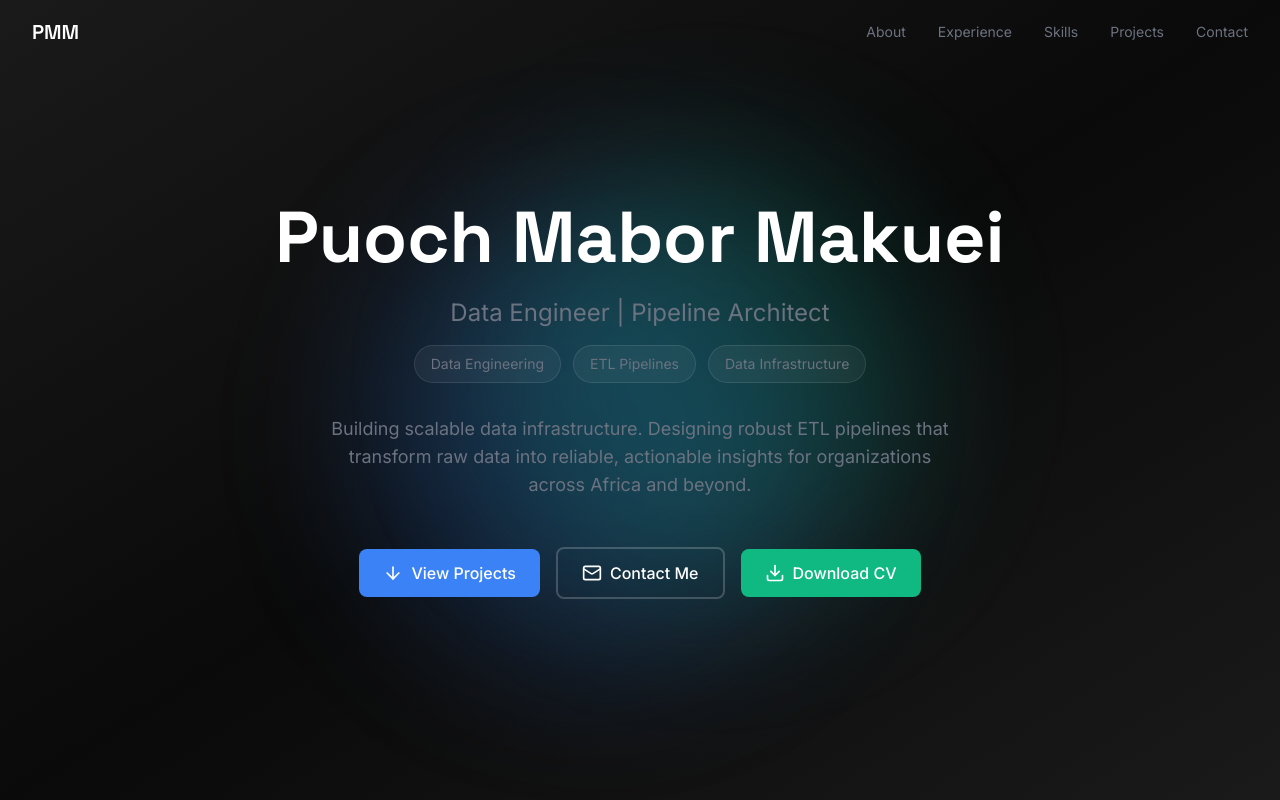
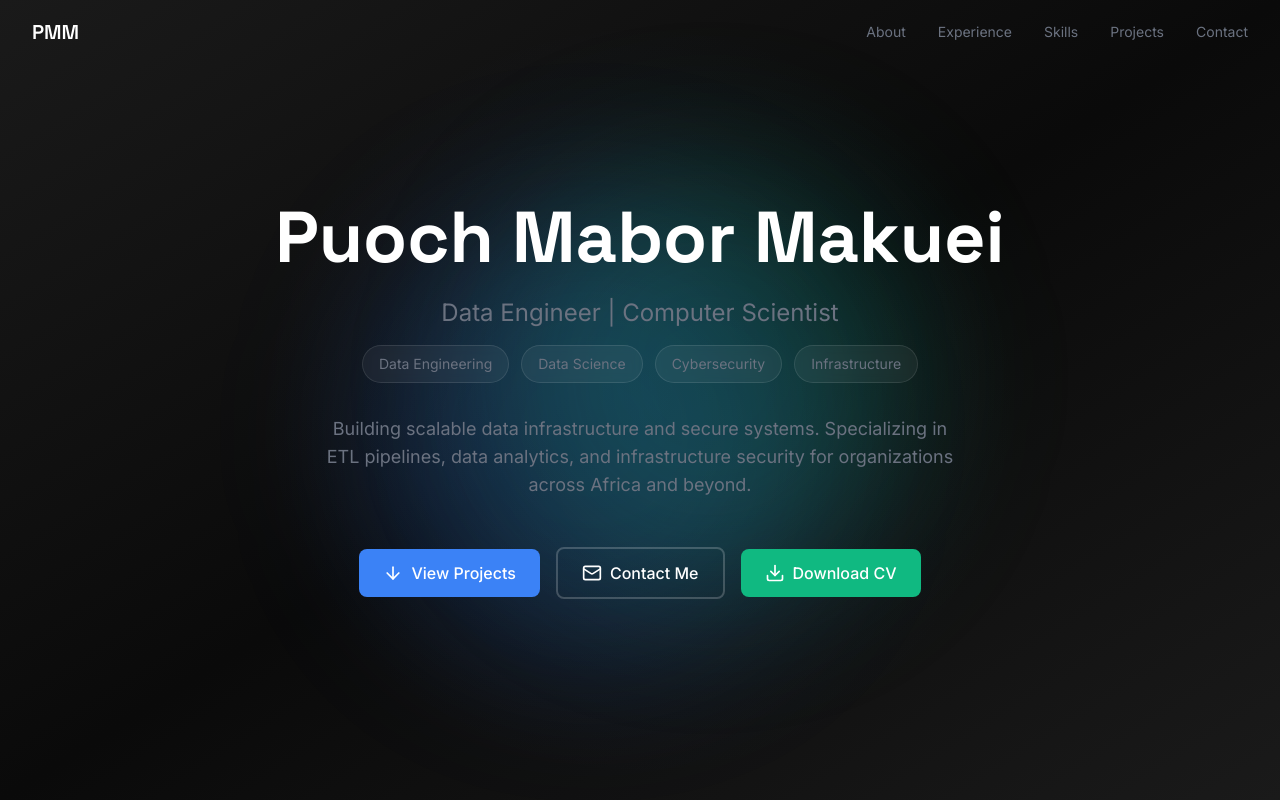
Before and after one commit to puoch1of1/PORTFOLIO-, a React (Vite) app: page / in a window 1280 px wide. Shown: the top 800 px of the page. Built offline with nearby package versions, Linux system fonts and the light colour scheme.

Commit message:
Update personal information and enhance narrative in content data

```diff
--- a/src/data/content.ts
+++ b/src/data/content.ts
@@ -1,11 +1,11 @@
 // Portfolio content data - easily customizable
 export const personalInfo = {
   name: "Puoch Mabor Makuei",
-  title: "Data Engineer | Pipeline Architect",
-  specializations: ["Data Engineering", "ETL Pipelines", "Data Infrastructure"],
+  title: "Data Engineer | Computer Scientist",
+  specializations: ["Data Engineering", "Data Science", "Cybersecurity", "Infrastructure"],
   location: "South Sudan",
   email: "lomaspuoch502@gmail.com",
-  tagline: "Building scalable data infrastructure. Designing robust ETL pipelines that transform raw data into reliable, actionable insights for organizations across Africa and beyond.",
+  tagline: "Building scalable data infrastructure and secure systems. Specializing in ETL pipelines, data analytics, and infrastructure security for organizations across Africa and beyond.",
 };
 
 export const about = {
@@ -15,10 +15,10 @@ export const about = {
     degree: "Bachelor of Science in Computer Science",
     institution: "Uganda Christian University",
   },
-  narrative: `I'm a data engineer driven by the challenge of building reliable data infrastructure at scale. My work focuses on designing and implementing ETL pipelines, optimizing data flows, and creating scalable systems that turn raw, chaotic data into structured, actionable insights.
+  narrative: `I'm a computer scientist with a focus on data engineering, infrastructure, and security. My work centers on building reliable data pipelines, analyzing complex data patterns, and ensuring system integrity at scale. I design ETL workflows that transform raw data into actionable insights while maintaining security and reliability standards.
 
-I approach data engineering with an infrastructure-first mindset—thinking about data quality, pipeline reliability, and system scalability from the ground up. Whether it's building batch processing workflows, implementing real-time data streams, or ensuring data integrity across distributed systems, I'm passionate about creating the foundational data pipelines that power organizational decision-making.`,
-  philosophy: "Data pipelines are the nervous system of modern organizations. My role is to build infrastructure that's not just functional, but resilient, scalable, and maintainable—transforming chaos into clarity.",
+I approach problems with an infrastructure-first mindset—thinking about data quality, system scalability, and security from the ground up. Whether it's building data processing pipelines, monitoring telecommunications networks, or implementing data validation workflows, I'm passionate about creating robust technical solutions that combine data engineering practices with security awareness and analytical rigor.`,
+  philosophy: "Data pipelines are critical infrastructure. My role is to build systems that are secure, scalable, and reliable—transforming raw data into organizational intelligence while maintaining integrity every step of the way.",
 };
 
 export const experiences = [
@@ -84,27 +84,29 @@ export const skills = {
     "Data Modeling",
     "Apache Spark",
     "Apache Airflow",
+    "Apache Kafka",
     "Data Quality Assurance",
   ],
-  "Programming & Databases": [
+  "Data Science & Analytics": [
     "Python",
     "SQL",
     "Pandas",
     "NumPy",
+    "Data Analysis",
+    "Machine Learning Fundamentals",
+  ],
+  "Infrastructure & Security": [
+    "Network Security",
+    "Infrastructure Monitoring",
+    "System Architecture",
     "Database Design",
+    "Security Assessment",
   ],
-  "Data Infrastructure": [
-    "Apache Kafka",
-    "Batch Processing",
-    "Stream Processing",
-    "Data Warehousing",
-    "Infrastructure Monitoring",
-  ],
-  "Tools & Practices": [
+  "Tools & Technologies": [
     "Data Pipeline Orchestration",
-    "Data Validation",
+    "Batch/Stream Processing",
     "Technical Documentation",
-    "System Architecture",
+    "Remote Collaboration",
   ],
 };
 
```
